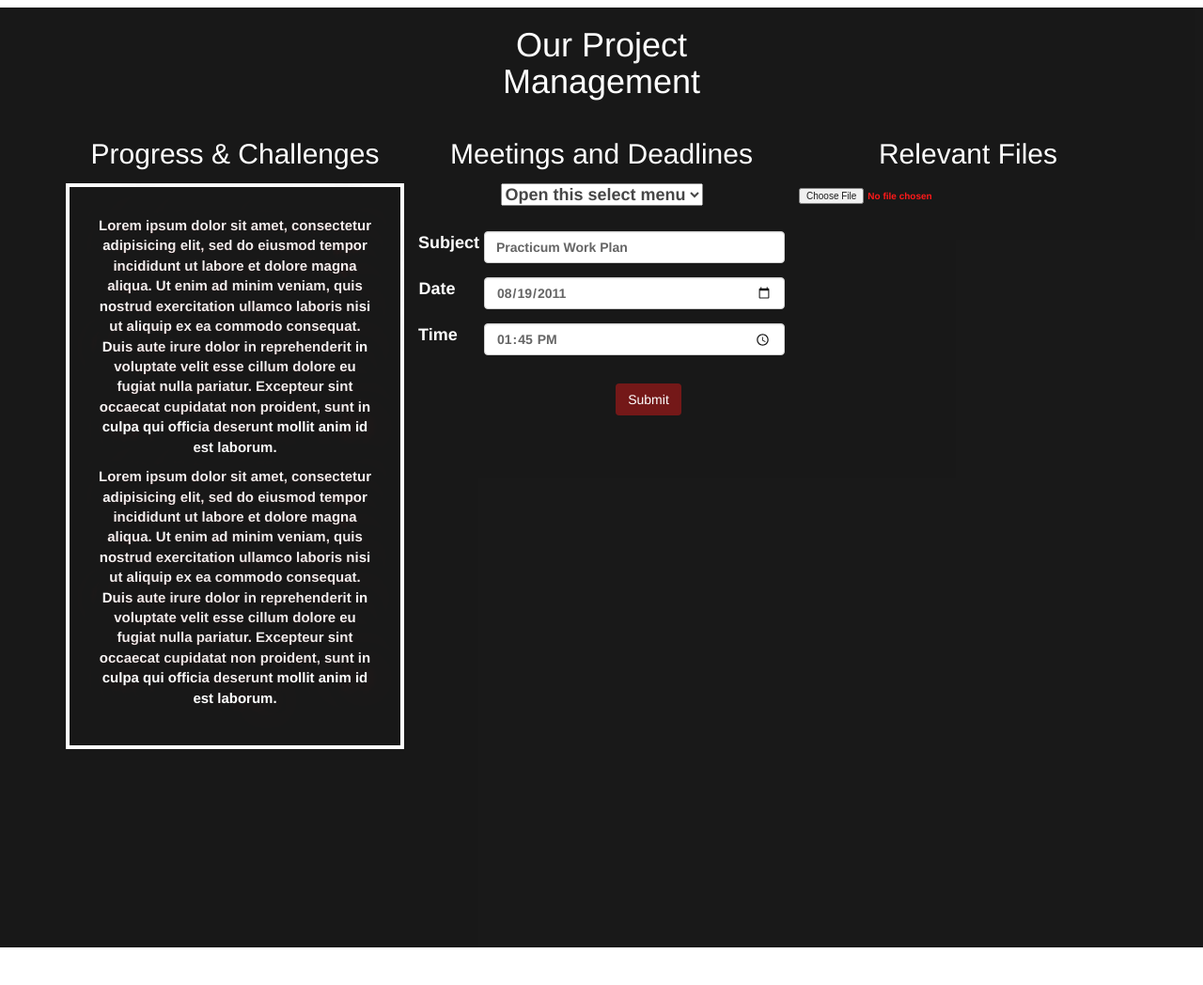
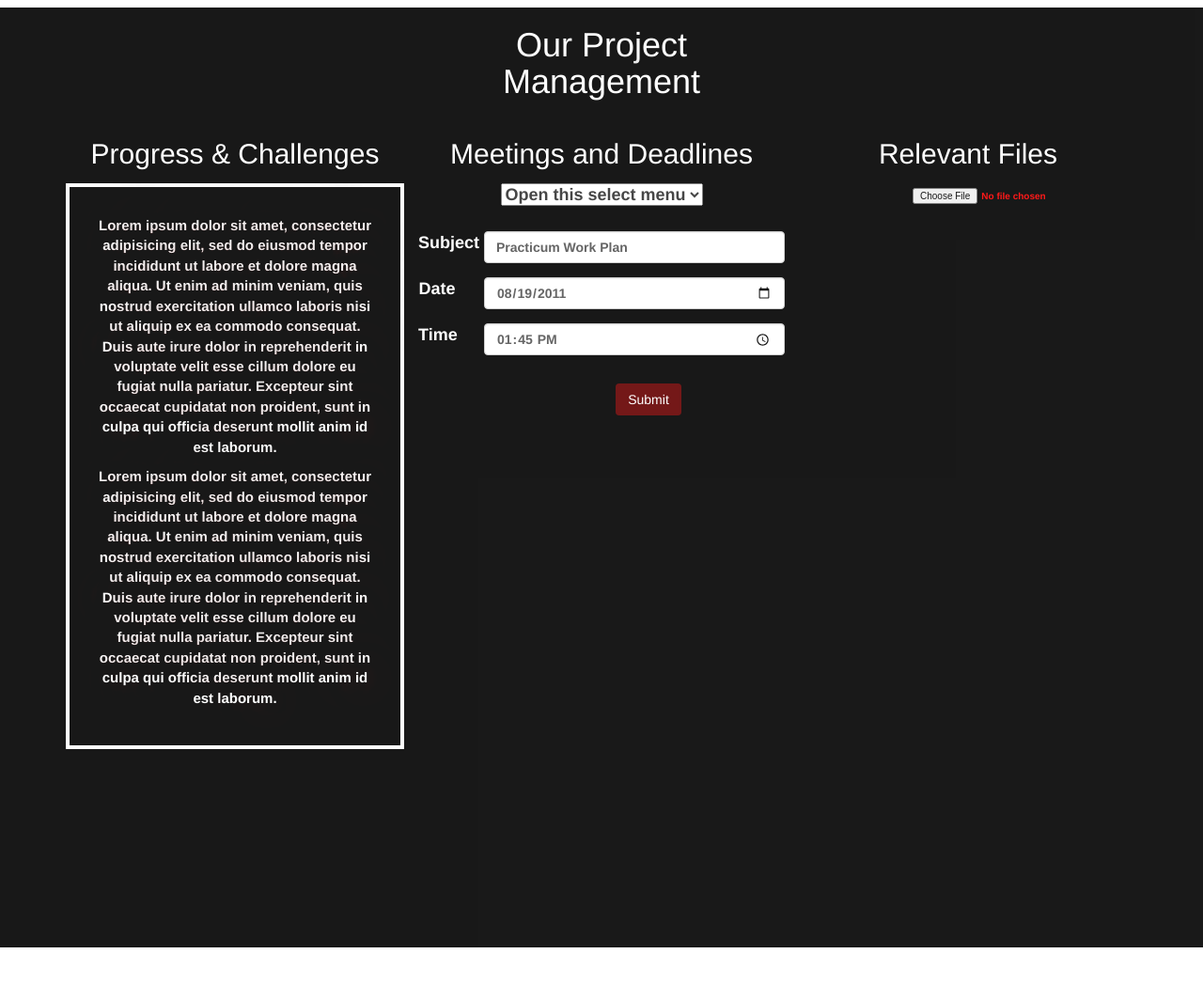
Before and after one commit to DVO0808/MSF_Practicum, a PHP site: page /main.html in a window 1280 px wide. Shown: the part 5080-6128 px from the top of the page at 94% size. Run offline with PHP 8.4, Linux system fonts and the light colour scheme; some libraries are stand-ins or nearby versions.

Commit message:
input type file margin left

```diff
--- a/assets/css/style.css
+++ b/assets/css/style.css
@@ -359,3 +359,10 @@ textarea{
   background-color: gold;
   transition: .3s;
 }
+
+
+
+input[type=file] {
+  margin-left: 121px;
+
+}
```
